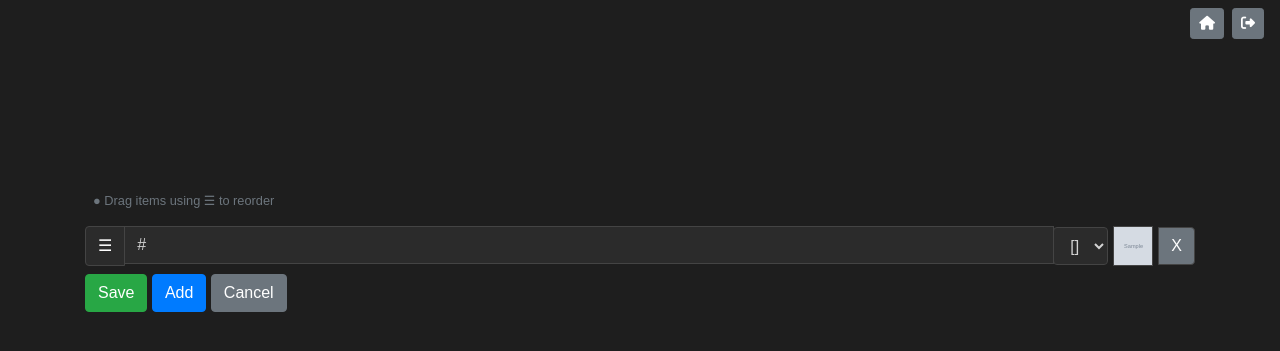
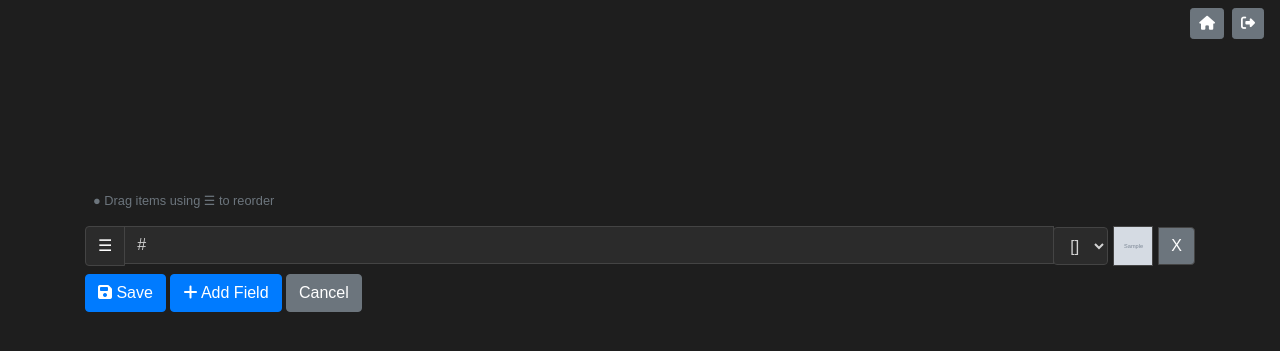
Before and after one commit to bon3k/radiobit, a Flask app: template stream/web_app/templates/edit_streams.html in a window 1280 px wide. Shown: the top 351 px of the page. Run offline with Flask 3, Linux system fonts and the light colour scheme; the template is opened without the code that fills it: most values are stand-ins (such as "Sample title", 1, 10 or a date in 2020); grey boxes marked "Sample" are stand-in pictures; parts of the project's set-up code (start-up, migrations or seed data) failed here and were passed over; some libraries are stand-ins or nearby versions.

Commit message:
improve icons

```diff
--- a/stream/web_app/templates/add.html
+++ b/stream/web_app/templates/add.html
@@ -31,7 +31,7 @@
                 <label for="password">Password</label>
                 <input type="password" class="form-control" id="password" name="password" required>
             </div>
-            <button type="submit" class="btn btn-success">Save</button>
+            <button type="submit" class="btn btn-primary"><i class="fas fa-save"></i> Save</button>
             <a href="{{ url_for('index') }}" class="btn btn-secondary">Cancel</a>
         </form>
     </div>
--- a/stream/web_app/templates/edit_streams.html
+++ b/stream/web_app/templates/edit_streams.html
@@ -108,8 +108,8 @@
 
 </div>
 
-<button type="submit" class="btn btn-success">Save</button>
-<button type="button" class="btn btn-primary" onclick="addField()">Add</button>
+<button type="submit" class="btn btn-primary"><i class="fas fa-save"></i> Save</button>
+<button type="button" class="btn btn-primary" onclick="addField()"><i class="fas fa-plus"></i> Add Field</button>
 <a href="{{ url_for('index') }}" class="btn btn-secondary">Cancel</a>
 
 </form>
--- a/stream/web_app/templates/index.html
+++ b/stream/web_app/templates/index.html
@@ -132,7 +132,7 @@
                               action="{{ url_for('delete_connection', name=conn.name) }}"
                               style="display:inline;">
                             <button type="submit" class="btn btn-secondary btn-sm">
-                                <i class="fas fa-times"></i>
+                                <i class="fas fa-trash"></i>
                             </button>
                         </form>
 
```
Also changed, not shown: stream/web_app/templates/file_manager.html (+4 -4 lines).
